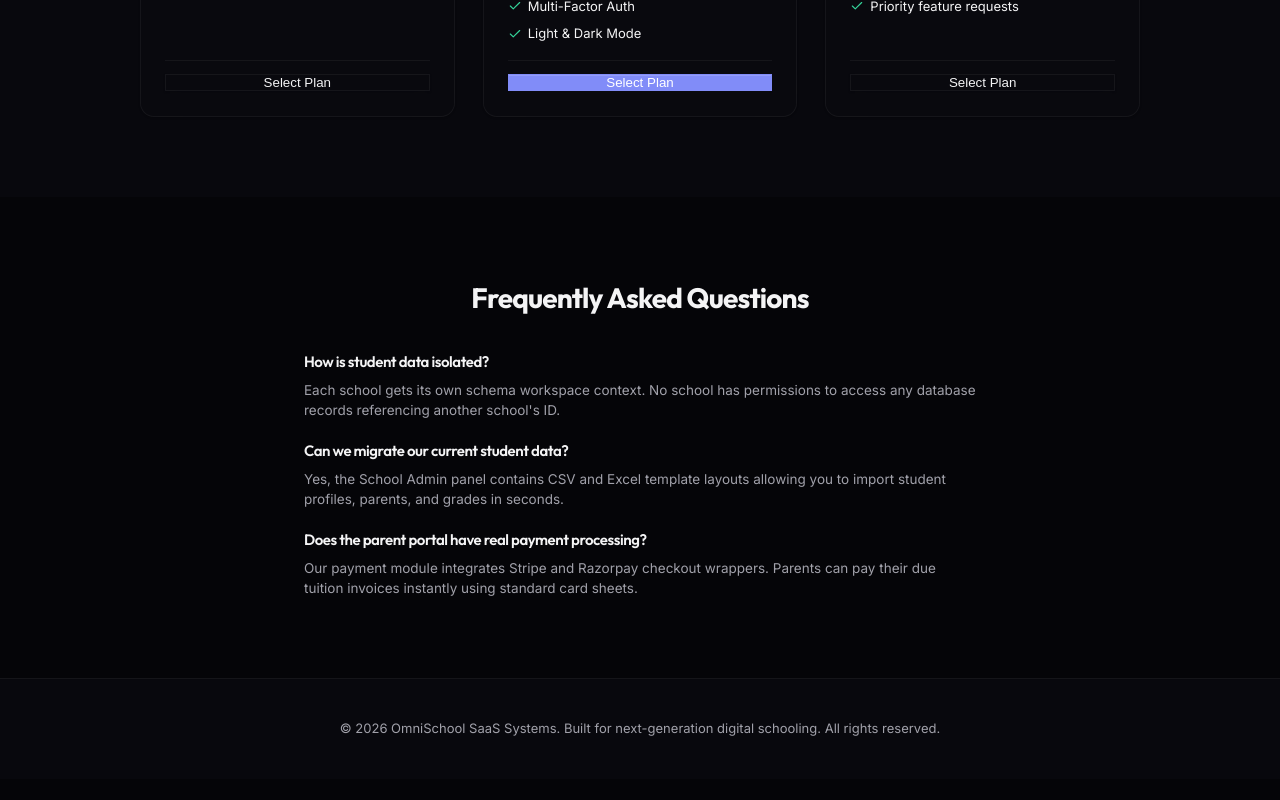
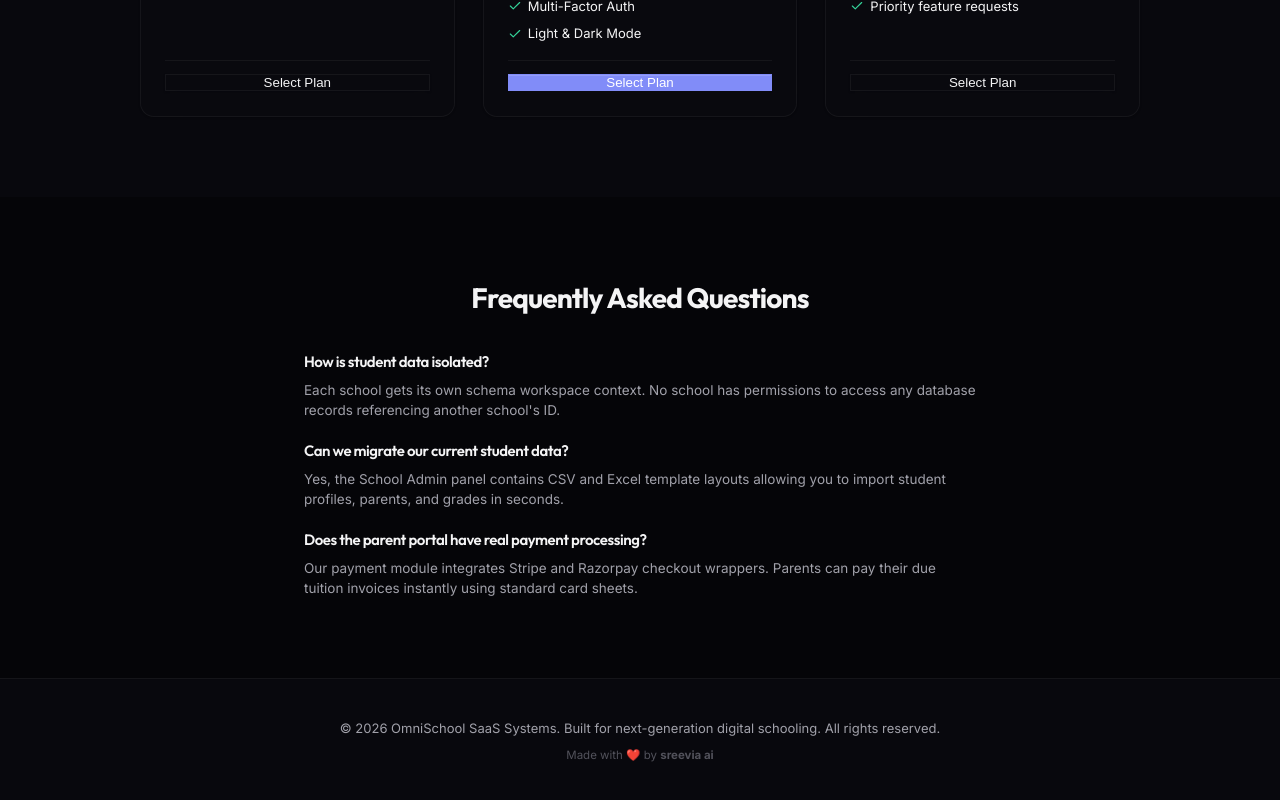
Before and after one commit to gnoknwgnng/erp, a React (Vite) app: page / in a window 1280 px wide. Shown: the part 1954-2754 px from the top of the page. Before the commit the page ends 2733 px from the top, so only its background shows below. Built offline with nearby package versions, Linux system fonts and the light colour scheme.

Commit message:
UI Update: Add sreevia ai authorship tags to footer and login panels

```diff
--- a/src/views/auth/LoginPortal.tsx
+++ b/src/views/auth/LoginPortal.tsx
@@ -273,6 +273,10 @@ export const LoginPortal: React.FC<LoginPortalProps> = ({ onLoginSuccess, onBack
           )}
         </Card>
 
+        <p style={{ marginTop: '12px', fontSize: '11px', color: 'var(--text-tertiary)', textAlign: 'center' }}>
+          Made with ❤️ by <strong>sreevia ai</strong>
+        </p>
+
         {/* Quick prefill panel (Only visible when not in sub-steps) */}
         {!mfaStep && !forgotStep ? (
           <div style={{
--- a/src/views/landing/LandingPage.tsx
+++ b/src/views/landing/LandingPage.tsx
@@ -412,6 +412,9 @@ export const LandingPage: React.FC<LandingPageProps> = ({ onLoginClick, onSchool
       {/* Footer */}
       <footer style={{ borderTop: '1px solid var(--border-color)', padding: '40px 5vw', backgroundColor: 'var(--bg-secondary)', textAlign: 'center', fontSize: '13px', color: 'var(--text-secondary)' }}>
         <p>© 2026 OmniSchool SaaS Systems. Built for next-generation digital schooling. All rights reserved.</p>
+        <p style={{ marginTop: '8px', fontSize: '11.5px', color: 'var(--text-tertiary)' }}>
+          Made with ❤️ by <strong>sreevia ai</strong>
+        </p>
       </footer>
 
       {/* SCHOOL REGISTRATION MODAL WIZARD */}
```
